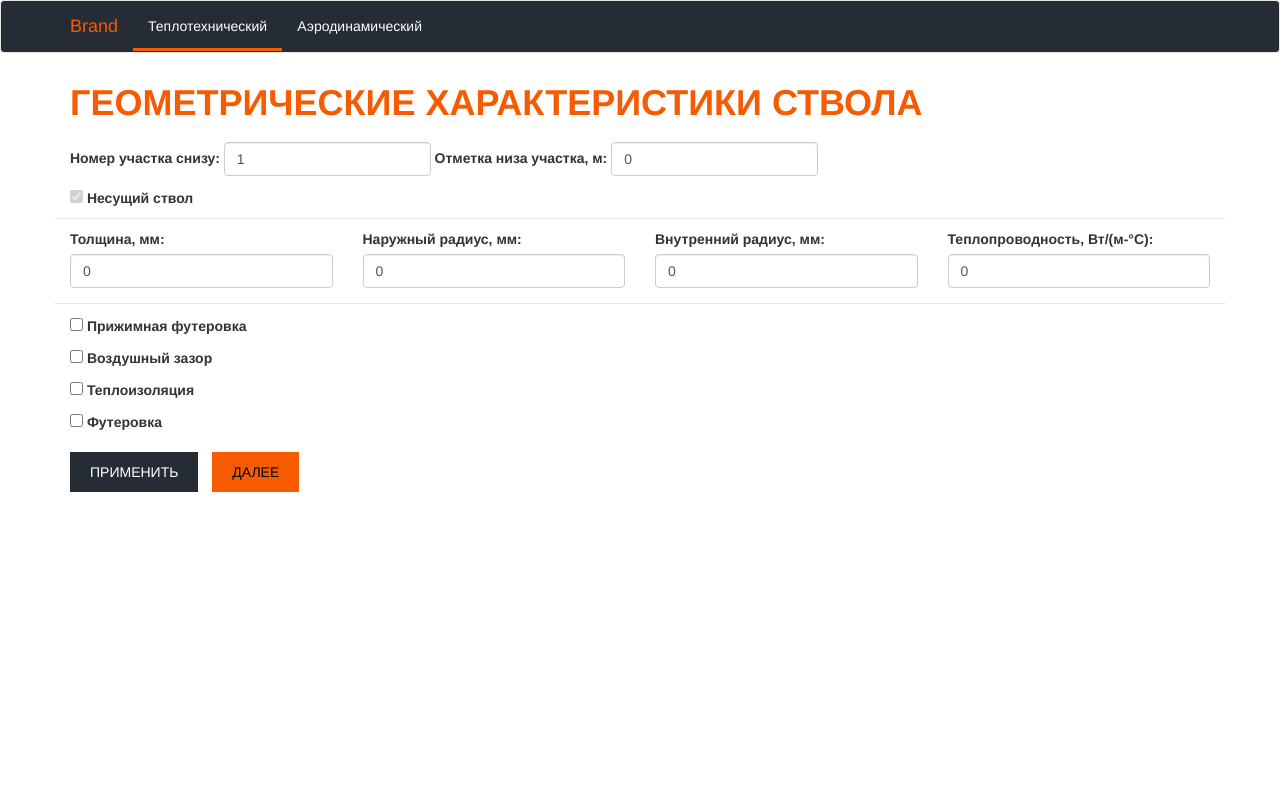
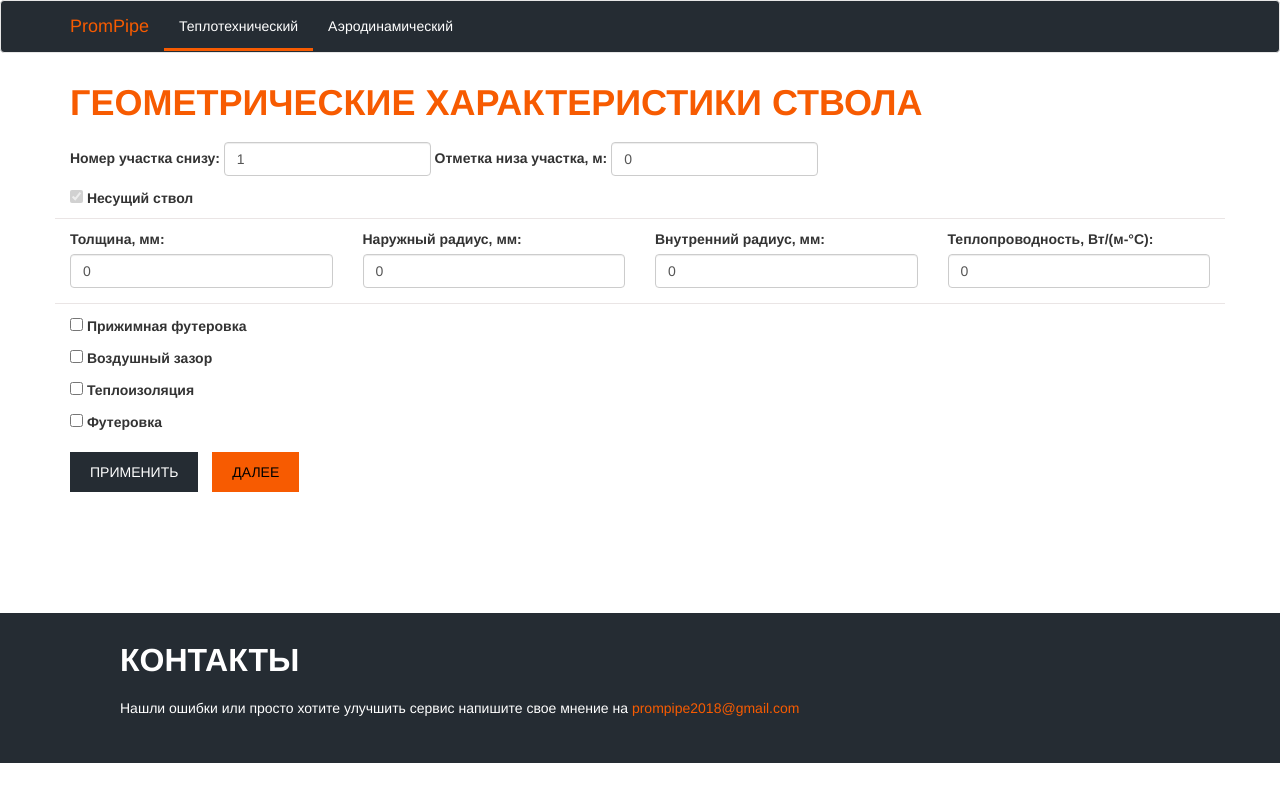
Before and after one commit to NikV34/Pipe, a Django app: page /thermal/input-data-geometry/1 in a window 1280 px wide. Run offline with Django 3.2, Linux system fonts and the light colour scheme; data that the repository does not hold is empty; some libraries are stand-ins or nearby versions.

Commit message:
add footer

```diff
--- a/static/css/style.css
+++ b/static/css/style.css
@@ -208,3 +208,32 @@ ul.main-banner__card-description {
     border: 1px solid #fff;
     background-color: rgba(247, 91, 1, 0.5);
 }
+
+.page-footer__wrapper {
+    margin-top: 30px;
+    background-color: #252c33;
+    height: 150px;
+}
+
+.page-footer__title {
+    color: #fff;
+    font-size: 32px;
+    font-family: "Helvetica Neue", Helvetica, Arial, sans-serif;
+    font-weight: 600;
+    text-transform: uppercase;
+    margin: 30px auto 20px 50px;
+}
+
+.page-footer__text {
+    margin-left: 50px;
+    color: #fff;
+}
+
+a.page-footer__email {
+    color: #f75b01;
+    text-decoration: none;
+}
+
+.page-height-control {
+    min-height: 500px;
+}
--- a/templates/base.html
+++ b/templates/base.html
@@ -26,14 +26,14 @@
                         <span class="icon-bar">Теплотехнический</span>
                         <span class="icon-bar">Аэродинамический</span>
                     </button>
-                    <a class="navbar-brand__link" href="/">Brand</a>
+                    <a class="navbar-brand__link" href="/">PromPipe</a>
                 </div>
                 <div class="collapse navbar-collapse" id="bs-example-navbar-collapse-1">
                   <ul class="nav navbar-nav">
                     {% block thermal_link %}
                     <li class="navbar__link">
                     {% endblock thermal_link %}
-                        <a class="navbar__link-text" href="../thermal">Теплотехнический</a>
+                        <a class="navbar__link-text" href="/thermal/">Теплотехнический</a>
                     </li>
                     <li class="navbar__link">
                         <a class="navbar__link-text" href="#">Аэродинамический</a>
@@ -71,6 +71,14 @@
         {% endblock main %}
         {% block main-content %}
         {% endblock main-content %}
+        <div class="container-fluid page-footer__wrapper">
+            <div class="container">
+                <h2 class="page-footer__title">Контакты</h2>
+                <p class="page-footer__text">Нашли ошибки или просто хотите улучшить сервис напишите свое мнение на
+                    <a class="page-footer__email" href="mailto:prompipe2018@gmail.com">prompipe2018@gmail.com</a>
+                </p>
+            </div>
+        </div>
         <script src="https://ajax.googleapis.com/ajax/libs/jquery/1.12.4/jquery.min.js"></script>
         <script src="{% static 'js/bootstrap.min.js' %}"></script>
         {% block script %}
--- a/templates/thermal/input-data-geometry.html
+++ b/templates/thermal/input-data-geometry.html
@@ -5,13 +5,13 @@
 {% endblock thermal_link %}
 {% block title %}Геометрические характеристики дымовой трубы{% endblock title %}
 {% block main %}
-    <div class="container">
+    <div class="container page-height-control">
         <h1 class="main-banner__page-title" >Геометрические характеристики ствола</h1>
         <form method="post">{% csrf_token %}
             <div class="main-field__wrapper form-inline">
                 <div class="form-group">
                     <label for="{{ form.sector.id_for_label }}">Номер участка снизу:</label>
-                    <input class="form-control" type="number" min="0" step="1" title="Максимум 10 участков" value="{{ colomns }}" name="{{ form.sector.name }}"
+                    <input class="form-control" type="number" min="0" step="1" title="Максимум 10 участков" value="{{ columns }}" name="{{ form.sector.name }}"
                            id="main_{{ form.sector.name }}">
                 </div>
                 <div class="form-group">
@@ -204,13 +204,13 @@
         </form>
             <div class="row page__geometry-wrapper">
                 <div class="col-md-2 page__geometry-headline-wrapper">
-                    {% if colomns_data %}
+                    {% if columns_data %}
                     {% for l in headline_list %}
                         <div class="page__geometry-headline">{{ l }}</div>
                     {% endfor %}
                 {% endif %}
                 </div>
-            {% for o in colomns_data %}
+            {% for o in columns_data %}
                 <div class="col-md-1 page__geometry-result-wrapper">
                     {% for i in o %}
                         {% if i %}
--- a/templates/thermal/input-data-thermal.html
+++ b/templates/thermal/input-data-thermal.html
@@ -5,7 +5,7 @@
 {% endblock thermal_link %}
 {% block title %}Эксплуатационные показатели дымовой трубы{% endblock title %}
 {% block main %}
-    <div class="container">
+    <div class="container page-height-control">
         <h1 class="main-banner__page-title" >Условия эксплуатации дымовой трубы</h1>
         <form method="post">{% csrf_token %}
             <div class="row main-field__wrapper">
--- a/templates/thermal/result-thermal.html
+++ b/templates/thermal/result-thermal.html
@@ -5,14 +5,14 @@
 {% endblock thermal_link %}
 {% block title %}Эксплуатационные показатели дымовой трубы{% endblock title %}
 {% block main %}
-    <div class="container">
+    <div class="container page-height-control">
         <h1 class="main-banner__page-title" >Результаты теплотехнического расчета</h1>
         <div class="row">
             {% for head in headline_result %}
                 <div class="col-md-1 text-center page__result-headline">{{ head }}</div>
             {% endfor %}
         </div>
-        {% for k, v in result_colomn.items  %}
+        {% for k, v in result_column.items  %}
             <div class="row page__result-wrapper">
             {% for value in v %}
                 <div class="col-md-1 text-center page__result-text">{{ value }}</div>
--- a/thermal/views.py
+++ b/thermal/views.py
@@ -14,7 +14,6 @@ def update_project(col, condition, project_id):
 
 
 def index(request):
-    print("REQ", request)
     if request.method == "POST":
         conn = sqlite3.connect('db.sqlite3')
         cursor = conn.cursor()
@@ -30,7 +29,6 @@ def list_input_data_geometry(project_id):
     conn = sqlite3.connect('db.sqlite3')
     cursor = conn.cursor()
     sektor_list = cursor.execute("SELECT * FROM thermal_geometry where project_id=%s" % project_id).fetchall()
-    # cursor.execute("UPDATE thermal_geometry SET %s = %s WHERE sector = %s" % (col, round(value, 2), sec))
     conn.commit()
     conn.close()
     if sektor_list:
@@ -49,11 +47,8 @@ def interpol(field, value, col):
     cursor = conn.cursor()
     min_row = cursor.execute('SELECT * FROM thermal_data WHERE %s <= %s' % (field, value)).fetchall()[-1]
     max_row = cursor.execute('SELECT * FROM thermal_data WHERE %s >= %s' % (field, value)).fetchall()[0]
-    # cursor.execute("UPDATE thermal_geometry SET %s = %s WHERE sector = %s" % (col, round(value, 2), sec))
     conn.commit()
     conn.close()
-    #print(min_row)
-    #print(max_row)
     if min_row == max_row:
         return min_row[col]
     else:
@@ -94,9 +89,8 @@ def input_data_geometry(request, project_id):
                     post.save()
     else:
         form = GeometryForm()
-    colomns_data = [i[2:-2] for i in list_input_data_geometry(project_id)]
-    colomns = len(colomns_data) + 1
-    #headline_list = headline_list_name()
+    columns_data = [i[2:-2] for i in list_input_data_geometry(project_id)]
+    columns = len(columns_data) + 1
     headline_list = ["Номер участка",
                      "Отметка низа, м",
                      "Толщина ствола, мм",
@@ -170,7 +164,6 @@ def result_thermal(request, project_id, volume_gas, current_temperature_gas, cur
             input_list['current_temperature_gas'] = int(round(input_list['current_temperature_gas']
                                                         - (input_list['bottom_mark'] - bottom_mark) * 0.4, 0))
             bottom_mark = input_list['bottom_mark']
-        #print(input_list)
         for radius in [input_list['skeleton_radius_inner'], input_list['clamp_lining_radius_inner'],
                        input_list['air_radius_inner'], input_list['insulation_radius_inner'],
                        input_list['lining_radius_inner']]:
@@ -250,9 +243,9 @@ def result_thermal(request, project_id, volume_gas, current_temperature_gas, cur
                        'Температура футеровки снаружи, °С',
                        'Температура футеровки внутри, °С'
                        ]
-    result_colomn = {}
+    result_column = {}
     for key, value in result.items():
-        result_colomn[key] = [value['sector'],
+        result_column[key] = [value['sector'],
                               value['bottom_mark'],
                               value['skeleton_outer_temperature'],
                               value['skeleton_inner_temperature'],
@@ -261,5 +254,4 @@ def result_thermal(request, project_id, volume_gas, current_temperature_gas, cur
                               value['lining_outer_temperature'],
                               value['lining_inner_temperature'],
                               ]
-    #update_project('result_id', post.condition_id, project_id)
     return render(request, 'thermal/result-thermal.html', locals())
```
